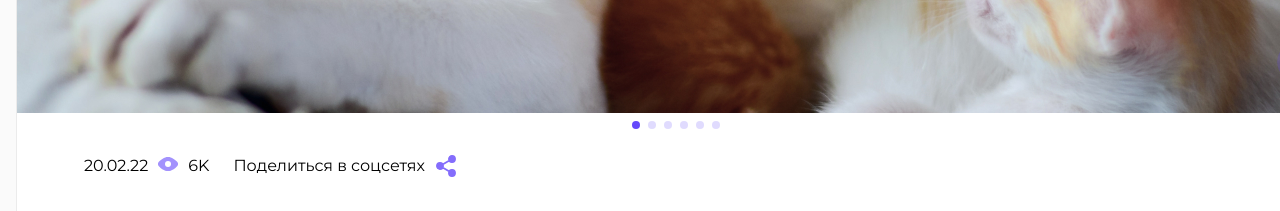
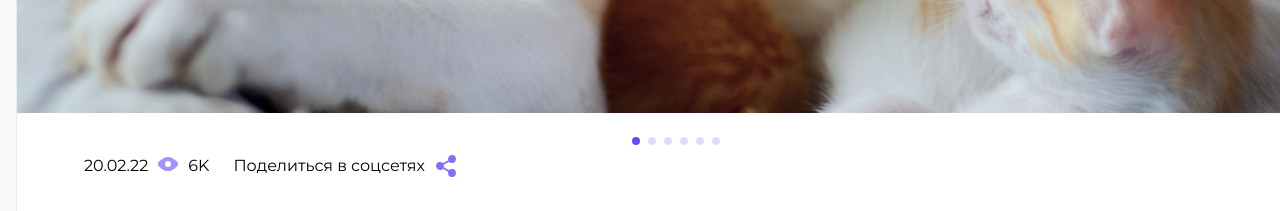
Before and after one commit to Sandbox-pets-shelter/pets-shelter, a React (Create React App) app: page /history in a window 1280 px wide. Shown: the part 1020-1231 px from the top of the page. Built offline with nearby package versions, Linux system fonts and the light colour scheme.

Commit message:
add margin to dots

```diff
--- a/src/components/dots/styles.module.scss
+++ b/src/components/dots/styles.module.scss
@@ -16,7 +16,7 @@
   display: flex;
   gap: 8px;
   justify-content: center;
-  margin-top: 8px;
+  margin-top: 24px;
 }
 .card__img {
   background: red;
```
